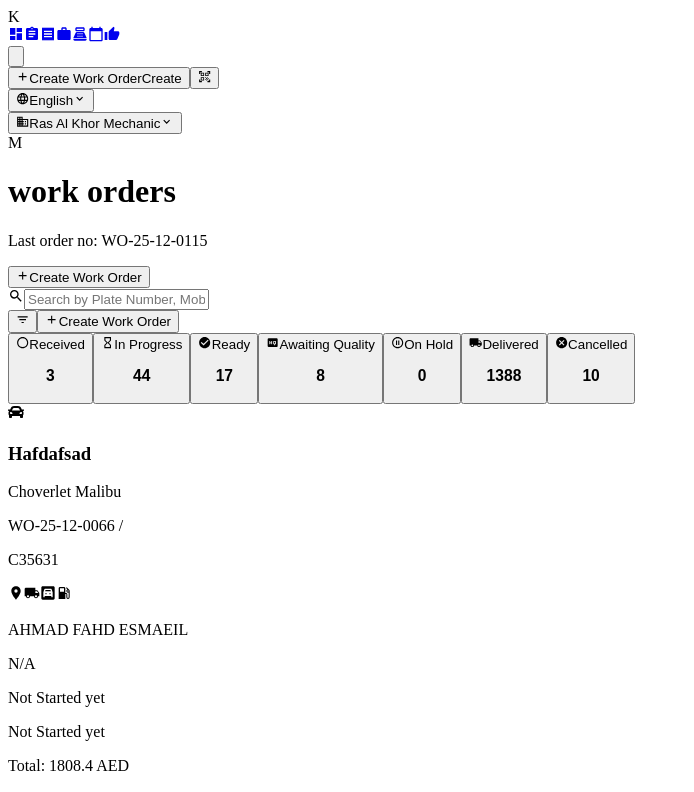
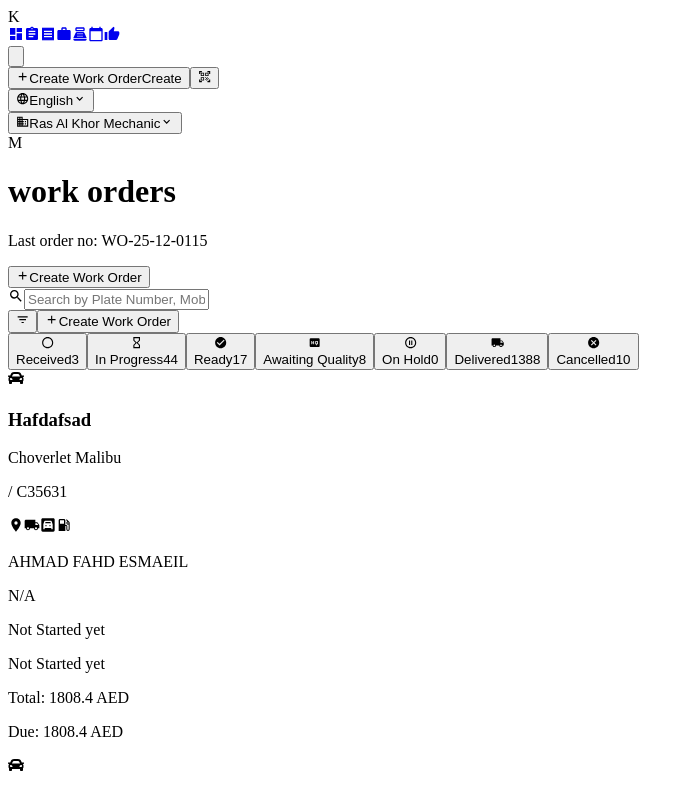
Before and after one commit to ziad223/ziad-test, a Next.js app: page /work-orders in a window 1280 px wide. Shown: the top 792 px of the page, without its empty margins (0-694 px from the left). Built offline with nearby package versions, Linux system fonts and the light colour scheme.

Commit message:
Initial commit

```diff
--- a/app/work-orders/WorkOrdersList.jsx
+++ b/app/work-orders/WorkOrdersList.jsx
@@ -19,19 +19,16 @@ export default function WorkOrdersList({ workOrders }) {
 
   return (
     <div className="bg-white rounded-xl shadow-sm overflow-hidden">
-      <div className="overflow-x-auto">
-        {workOrders.map((order, index) => (
+      <div className="divide-y divide-gray-100">
+        {workOrders.map((order) => (
           <div
             key={order.id}
-            className={`
-              flex items-center gap-4 p-4 hover:bg-gray-50 transition-colors
-              ${index !== 0 ? 'border-t border-gray-100' : ''}
-            `}
+            className="flex items-center gap-4 p-4 hover:bg-gray-50 transition-colors"
           >
             {/* Car Icon + Status Indicator */}
             <div className="relative flex-shrink-0">
               {order.status === 'on-hold' && (
-                <div className="absolute -top-1 -left-1 w-5 h-5 bg-red-500 rounded-full flex items-center justify-center">
+                <div className="absolute -top-1 -left-1 w-5 h-5 bg-red-500 rounded-full flex items-center justify-center z-10">
                   <span className="text-white text-xs font-bold">!</span>
                 </div>
               )}
@@ -42,19 +39,18 @@ export default function WorkOrdersList({ workOrders }) {
 
             {/* Customer Info */}
             <div className="flex-1 min-w-0">
-              <h3 className="font-bold text-gray-800 truncate">{order.customerName}</h3>
-              <p className="text-sm text-gray-500 truncate">
-                {order.vehicleBrand} {order.vehicleModel}
+              <h3 className="font-bold text-gray-900 text-base">{order.customerName}</h3>
+              <p className="text-sm text-gray-600">{order.vehicleBrand} {order.vehicleModel}</p>
+            </div>
+
+            {/* Order ID + Customer ID في سطر واحد */}
+            <div className={`px-4 py-2.5 rounded-lg ${getOrderIdBgColor(order.status)} flex-shrink-0 text-center`}>
+              <p className="font-bold text-sm text-gray-800 whitespace-nowrap">
+                {order.id} / {order.customerId}
               </p>
             </div>
 
-            {/* Order ID */}
-            <div className={`px-4 py-2 rounded-lg ${getOrderIdBgColor(order.status)} flex-shrink-0`}>
-              <p className="font-bold text-sm text-gray-800">{order.id} /</p>
-              <p className="font-bold text-sm text-gray-800">{order.customerId}</p>
-            </div>
-
-            {/* Icons */}
+            {/* Service Icons */}
             <div className="hidden md:flex items-center gap-2 flex-shrink-0">
               <MdLocationOn className="text-xl text-gray-400" />
               <MdLocalShipping className="text-xl text-gray-400" />
@@ -73,12 +69,12 @@ export default function WorkOrdersList({ workOrders }) {
 
             {/* Payment Status */}
             <div className="hidden xl:block flex-shrink-0">
-              <span className="text-orange-600 font-semibold">{order.paymentStatus}</span>
+              <span className="text-orange-600 font-semibold text-sm">{order.paymentStatus}</span>
             </div>
 
             {/* Dates */}
-            <div className="hidden xl:flex flex-col gap-1 flex-shrink-0 min-w-[140px]">
-              <div className={`px-3 py-1.5 rounded ${order.isStarted ? 'bg-blue-50' : 'bg-blue-50'}`}>
+            <div className="hidden xl:flex flex-col gap-1.5 flex-shrink-0 min-w-[140px]">
+              <div className="px-3 py-1.5 bg-blue-50 rounded">
                 <p className="text-xs font-semibold text-blue-600">
                   {order.isStarted ? order.startDate : 'Not Started yet'}
                 </p>
@@ -98,7 +94,7 @@ export default function WorkOrdersList({ workOrders }) {
 
             {/* Total Amount */}
             <div className="flex flex-col gap-1 flex-shrink-0 text-right min-w-[120px]">
-              <p className="text-sm font-semibold text-gray-800">
+              <p className="text-sm font-semibold text-gray-900">
                 Total: {order.totalAmount.toFixed(1)} AED
               </p>
               <p className={`text-sm font-semibold ${order.dueAmount > 0 ? 'text-red-600' : 'text-gray-600'}`}>
--- a/app/work-orders/WorkOrdersStatusCards.jsx
+++ b/app/work-orders/WorkOrdersStatusCards.jsx
@@ -17,75 +17,68 @@ export default function WorkOrdersStatusCards({ stats, activeStatus, setActiveSt
       title: 'Received',
       count: stats.received,
       icon: MdRadioButtonUnchecked,
-      color: 'bg-gray-50',
-      borderColor: 'border-gray-300',
-      iconColor: 'text-gray-600',
-      textColor: 'text-gray-700',
+      bgColor: 'bg-gray-100',
+      iconColor: 'text-gray-700',
+      countColor: 'text-gray-900',
     },
     {
       id: 'in-progress',
       title: 'In Progress',
       count: stats.inProgress,
       icon: MdHourglassEmpty,
-      color: 'bg-orange-50',
-      borderColor: 'border-orange-300',
+      bgColor: 'bg-orange-100',
       iconColor: 'text-orange-600',
-      textColor: 'text-orange-700',
+      countColor: 'text-orange-700',
     },
     {
       id: 'ready',
       title: 'Ready',
       count: stats.ready,
       icon: MdCheckCircle,
-      color: 'bg-blue-50',
-      borderColor: 'border-blue-300',
+      bgColor: 'bg-blue-100',
       iconColor: 'text-blue-600',
-      textColor: 'text-blue-700',
+      countColor: 'text-blue-700',
     },
     {
       id: 'awaiting-quality',
       title: 'Awaiting Quality',
       count: stats.awaitingQuality,
       icon: MdHighQuality,
-      color: 'bg-pink-50',
-      borderColor: 'border-pink-300',
+      bgColor: 'bg-pink-100',
       iconColor: 'text-pink-600',
-      textColor: 'text-pink-700',
+      countColor: 'text-pink-700',
     },
     {
       id: 'on-hold',
       title: 'On Hold',
       count: stats.onHold,
       icon: MdPauseCircleOutline,
-      color: 'bg-red-50',
-      borderColor: 'border-red-300',
+      bgColor: 'bg-red-100',
       iconColor: 'text-red-600',
-      textColor: 'text-red-700',
+      countColor: 'text-red-700',
     },
     {
       id: 'delivered',
       title: 'Delivered',
       count: stats.delivered,
       icon: MdLocalShipping,
-      color: 'bg-green-50',
-      borderColor: 'border-green-300',
+      bgColor: 'bg-green-100',
       iconColor: 'text-green-600',
-      textColor: 'text-green-700',
+      countColor: 'text-green-700',
     },
     {
       id: 'cancelled',
       title: 'Cancelled',
       count: stats.cancelled,
       icon: MdCancel,
-      color: 'bg-red-50',
-      borderColor: 'border-red-300',
+      bgColor: 'bg-red-100',
       iconColor: 'text-red-600',
-      textColor: 'text-red-700',
+      countColor: 'text-red-700',
     },
   ];
 
   return (
-    <div className="grid grid-cols-2 sm:grid-cols-3 md:grid-cols-4 lg:grid-cols-7 gap-3 md:gap-4">
+    <div className="grid grid-cols-1 sm:grid-cols-2 lg:grid-cols-4 xl:grid-cols-7 gap-3">
       {statusCards.map((card) => {
         const Icon = card.icon;
         const isActive = activeStatus === card.id;
@@ -95,19 +88,26 @@ export default function WorkOrdersStatusCards({ stats, activeStatus, setActiveSt
             key={card.id}
             onClick={() => setActiveStatus(card.id === activeStatus ? 'all' : card.id)}
             className={`
-              ${card.color}
-              border-2 ${isActive ? 'ring-2 ring-offset-2 ring-blue-500' : card.borderColor}
-              rounded-xl p-4 transition-all hover:shadow-md cursor-pointer
-              ${isActive ? 'transform scale-105 shadow-lg' : ''}
+              ${card.bgColor}
+              rounded-xl px-4 py-3 transition-all hover:shadow-md cursor-pointer
+              ${isActive ? 'ring-2 ring-blue-500 shadow-lg' : ''}
+              flex items-center gap-3
             `}
           >
-            <div className="flex items-center gap-2 mb-2">
-              <Icon className={`text-lg ${card.iconColor}`} />
-              <span className={`font-semibold text-xs ${card.textColor}`}>
+            {/* Icon */}
+            <div className="flex-shrink-0">
+              <Icon className={`text-2xl ${card.iconColor}`} />
+            </div>
+
+            {/* Title + Count */}
+            <div className="flex flex-col items-start flex-1 min-w-0">
+              <span className={`text-xs font-semibold ${card.iconColor} whitespace-nowrap`}>
                 {card.title}
               </span>
+              <span className={`text-2xl font-bold ${card.countColor} leading-none mt-0.5`}>
+                {card.count}
+              </span>
             </div>
-            <h3 className="text-xl font-bold text-gray-800">{card.count}</h3>
           </button>
         );
       })}
--- a/app/work-orders/page.jsx
+++ b/app/work-orders/page.jsx
@@ -9,7 +9,7 @@ import WorkOrdersPagination from './WorkOrdersPagination';
 // بيانات وهمية
 const mockWorkOrders = [
   {
-    id: 'WO-25-12-0066',
+    id: '',
     customerId: 'C35631',
     customerName: 'Hafdafsad',
     vehicleBrand: 'Choverlet',
@@ -27,7 +27,7 @@ const mockWorkOrders = [
     isStarted: false,
   },
   {
-    id: 'WO-25-12-0063',
+    id: '',
     customerId: 'C35631',
     customerName: 'Hafdafsad',
     vehicleBrand: 'Choverlet',
@@ -45,7 +45,7 @@ const mockWorkOrders = [
     isStarted: false,
   },
   {
-    id: 'WO-25-10-8709',
+    id: '',
     customerId: 'DUBAIQ41017',
     customerName: 'UBAIDI MOTORS FZCO',
     vehicleBrand: 'Land Rover',
@@ -63,7 +63,7 @@ const mockWorkOrders = [
     isStarted: true,
   },
   {
-    id: 'WO-25-10-8700',
+    id: '',
     customerId: 'DUBAIF34889',
     customerName: 'Abduldaher',
     vehicleBrand: 'Hyundai',
@@ -81,7 +81,7 @@ const mockWorkOrders = [
     isStarted: true,
   },
   {
-    id: 'WO-25-10-8678',
+    id: '',
     customerId: 'DUBAIJ40075',
     customerName: 'Abdulla alsaadi',
     vehicleBrand: 'Honda',
```
Also changed, not shown: app/quotations/page.jsx (+10 -10 lines).
